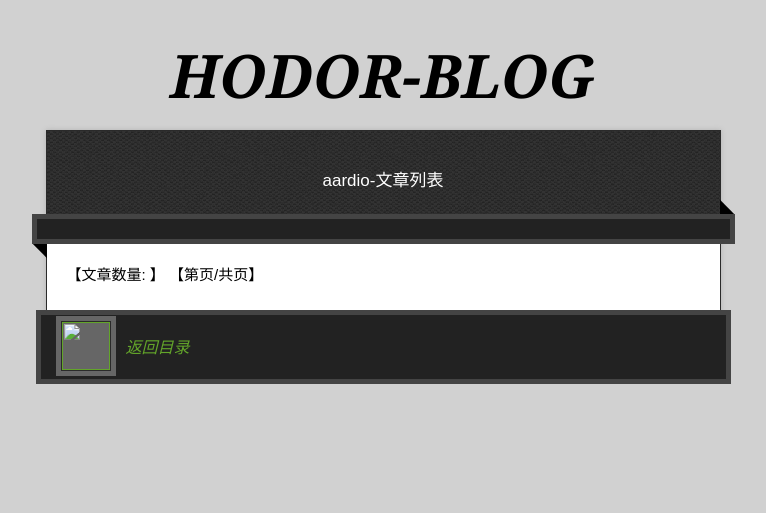
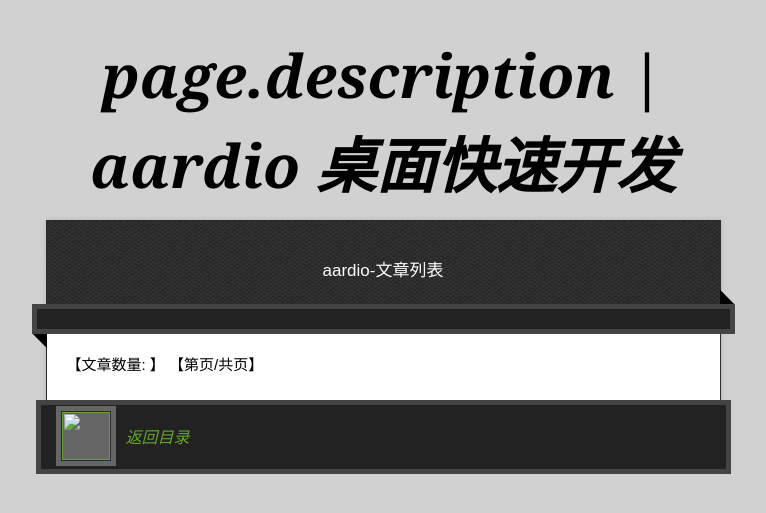
Before and after one commit to ztmdnike/aardio, a Jekyll site: the page built from index.html, in a window 1280 px wide. Shown: the top 513 px of the page, without its empty margins (257-1023 px from the left). Built offline with Jekyll 4.4.1, drawn with Linux system fonts in a browser that asks for light colours.

Commit message:
Update default.html

```diff
--- a/_layouts/default.html
+++ b/_layouts/default.html
@@ -19,7 +19,7 @@
 
   <div class="wrapper">
     <header>
-      <h1 class="title">HODOR-BLOG</h1>
+      <h1 class="title">page.description | aardio 桌面快速开发</h1>
     </header>
     <div id="container">
       <p class="tagline">{{ page.title | default: site.github.project_tagline }}</p>
```
